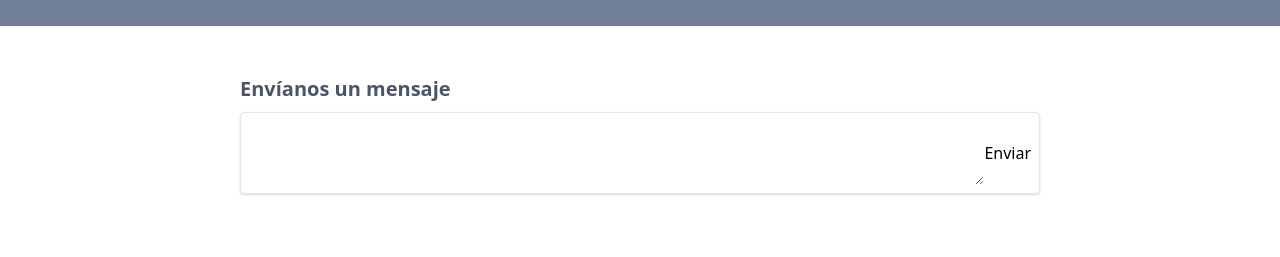
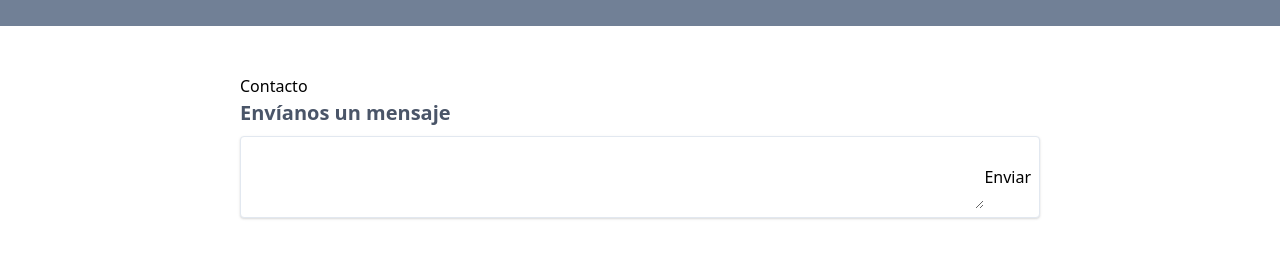
Before and after one commit to alejocruzrcc/oxwild, a Gatsby site: page / in a window 1280 px wide. Shown: the part 321-578 px from the top of the page. Built offline with nearby package versions, Linux system fonts and the light colour scheme; Gatsby itself is replaced by a stand-in of ours.

Commit message:
agrega titulo a form

```diff
--- a/src/components/header.js
+++ b/src/components/header.js
@@ -12,6 +12,7 @@ export default () => (
             </div>
         </div>
         <div className="container mx-auto p-12 max-w-4xl">
+	    <h1>Contacto</h1>
             <Form/>
         </div>
 
```
